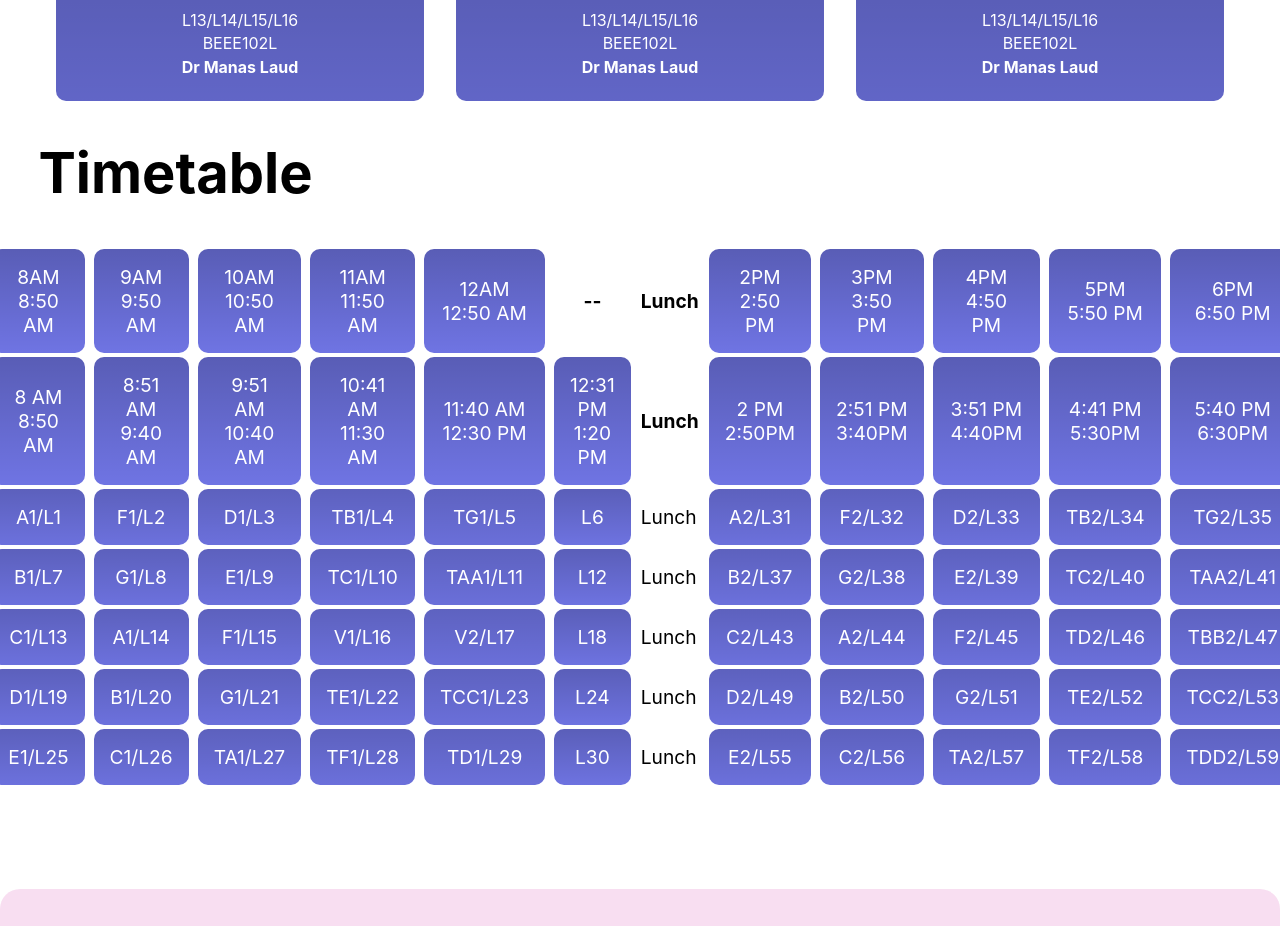
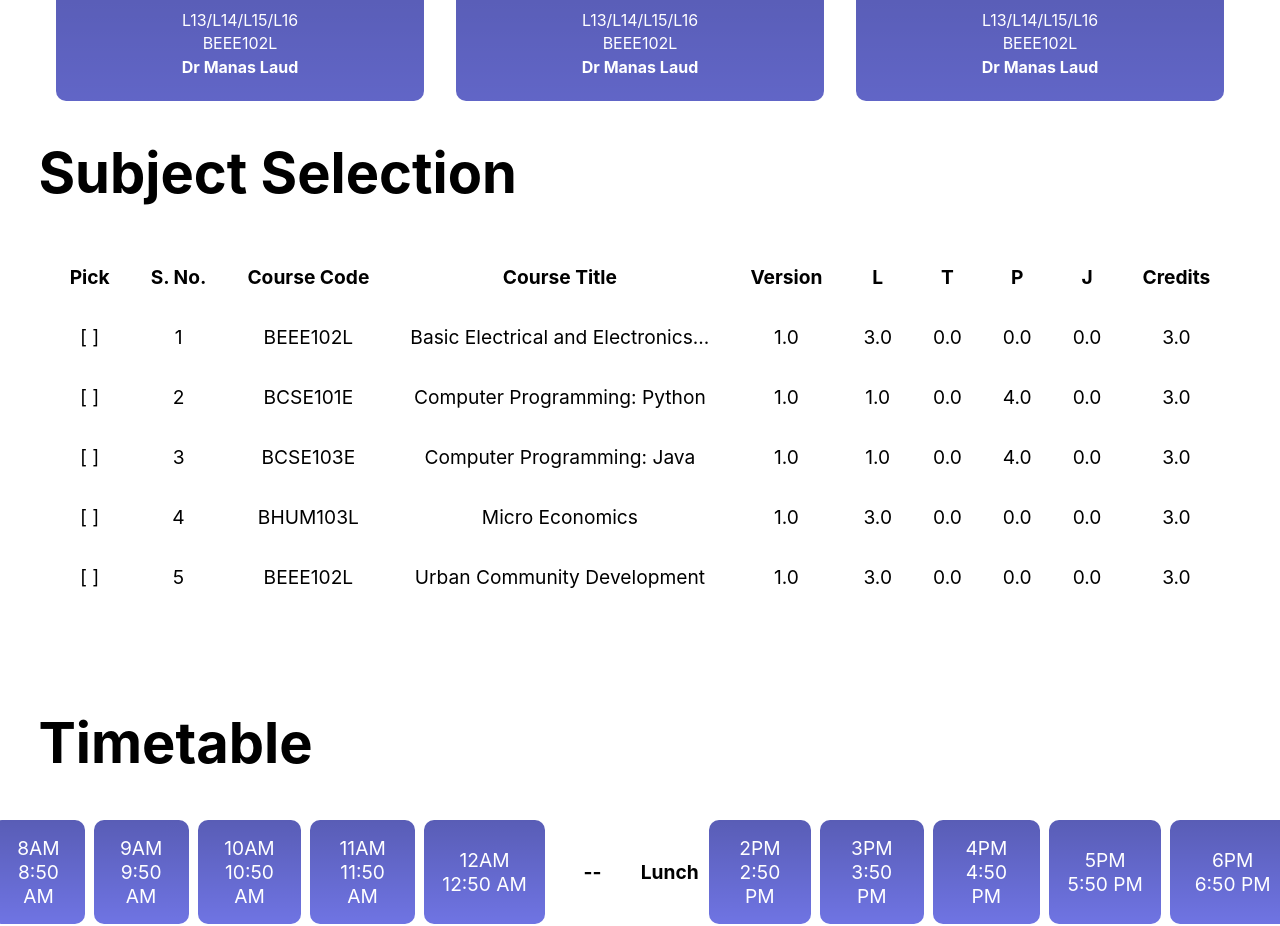
Before and after one commit to woaitsAryan/ffcsfrontend, a React (Create React App) app: page / in a window 1280 px wide. Shown: the part 2020-2946 px from the top of the page. Built offline with nearby package versions, Linux system fonts and the light colour scheme.

Commit message:
Subject Selection table added

```diff
--- /dev/null
+++ b/src/components/SubjectSelection.tsx
@@ -0,0 +1,91 @@
+import React, { useEffect, useState } from "react";
+import styles from "../css/subjectSelection.module.css";
+
+const SubjectSelection: React.FC = () => {
+  return (
+    <div className={styles.SubjectSelectionContainer}>
+      <table className={styles.SubjectSelection}>
+        <thead className={styles.head}>
+          <tr>
+            <th className={styles.tableHeadings}>Pick</th>
+            <th className={styles.tableHeadings}>S. No.</th>
+            <th className={styles.tableHeadings}>Course Code</th>
+            <th className={styles.tableHeadings}>Course Title</th>
+            <th className={styles.tableHeadings}>Version</th>
+            <th className={styles.tableHeadings}>L</th>
+            <th className={styles.tableHeadings}>T</th>
+            <th className={styles.tableHeadings}>P</th>
+            <th className={styles.tableHeadings}>J</th>
+            <th className={styles.tableHeadings}>Credits</th>
+          </tr>
+        </thead>
+        <tbody>
+          <tr>
+            <td className={styles.tableData}>[ ]</td>
+            <td className={styles.tableData}>1</td>
+            <td className={styles.tableData}>BEEE102L</td>
+            <td className={styles.tableData}>
+              Basic Electrical and Electronics...
+            </td>
+            <td className={styles.tableData}>1.0</td>
+            <td className={styles.tableData}>3.0</td>
+            <td className={styles.tableData}>0.0</td>
+            <td className={styles.tableData}>0.0</td>
+            <td className={styles.tableData}>0.0</td>
+            <td className={styles.tableData}>3.0</td>
+          </tr>
+          <tr>
+            <td className={styles.tableData}>[ ]</td>
+            <td className={styles.tableData}>2</td>
+            <td className={styles.tableData}>BCSE101E</td>
+            <td className={styles.tableData}>Computer Programming: Python</td>
+            <td className={styles.tableData}>1.0</td>
+            <td className={styles.tableData}>1.0</td>
+            <td className={styles.tableData}>0.0</td>
+            <td className={styles.tableData}>4.0</td>
+            <td className={styles.tableData}>0.0</td>
+            <td className={styles.tableData}>3.0</td>
+          </tr>
+          <tr>
+            <td className={styles.tableData}>[ ]</td>
+            <td className={styles.tableData}>3</td>
+            <td className={styles.tableData}>BCSE103E</td>
+            <td className={styles.tableData}>Computer Programming: Java</td>
+            <td className={styles.tableData}>1.0</td>
+            <td className={styles.tableData}>1.0</td>
+            <td className={styles.tableData}>0.0</td>
+            <td className={styles.tableData}>4.0</td>
+            <td className={styles.tableData}>0.0</td>
+            <td className={styles.tableData}>3.0</td>
+          </tr>
+          <tr>
+            <td className={styles.tableData}>[ ]</td>
+            <td className={styles.tableData}>4</td>
+            <td className={styles.tableData}>BHUM103L</td>
+            <td className={styles.tableData}>Micro Economics</td>
+            <td className={styles.tableData}>1.0</td>
+            <td className={styles.tableData}>3.0</td>
+            <td className={styles.tableData}>0.0</td>
+            <td className={styles.tableData}>0.0</td>
+            <td className={styles.tableData}>0.0</td>
+            <td className={styles.tableData}>3.0</td>
+          </tr>
+          <tr>
+            <td className={styles.tableData}>[ ]</td>
+            <td className={styles.tableData}>5</td>
+            <td className={styles.tableData}>BEEE102L</td>
+            <td className={styles.tableData}>Urban Community Development</td>
+            <td className={styles.tableData}>1.0</td>
+            <td className={styles.tableData}>3.0</td>
+            <td className={styles.tableData}>0.0</td>
+            <td className={styles.tableData}>0.0</td>
+            <td className={styles.tableData}>0.0</td>
+            <td className={styles.tableData}>3.0</td>
+          </tr>
+        </tbody>
+      </table>
+    </div>
+  );
+};
+
+export default SubjectSelection;
--- /dev/null
+++ b/src/css/subjectSelection.module.css
@@ -0,0 +1,32 @@
+.SubjectSelection {
+  border-spacing: 0.6rem 0.3rem;
+  font-size: 1.2rem;
+  /* display: table; */
+  justify-content: center;
+  align-items: center;
+}
+.tableHeadings {
+  background-size: cover;
+  background-position: center;
+  background-repeat: no-repeat;
+  font-weight: 700;
+  color: black;
+  padding: 1rem;
+  border-radius: 10px;
+}
+.tableData {
+  background-size: cover;
+  background-position: center;
+  background-repeat: no-repeat;
+  font-weight: 400;
+  color: black;
+  text-align: center;
+  padding: 1rem;
+  border-radius: 10px;
+}
+.SubjectSelectionContainer {
+  display: flex;
+  justify-content: center;
+  align-items: center;
+  margin-bottom: 100px;
+}
--- a/src/pages/landing.tsx
+++ b/src/pages/landing.tsx
@@ -1,17 +1,15 @@
-import React from 'react';
-import { useNavigate } from 'react-router-dom';
+import React from "react";
+import { useNavigate } from "react-router-dom";
 // import Navbar from '../components/Navbar';
-import Hero from '../components/Hero';
-import { ButtonProvider } from '../buttonContext';
-import Styles from '../css/landing.module.css'
-import CourseType from '../components/CourseType';
-import Slots from '../components/Slots';
-import Timetable from '../components/Timetable';
-import Footer from '../components/Footer';
-
+import Hero from "../components/Hero";
+import { ButtonProvider } from "../buttonContext";
+import Styles from "../css/landing.module.css";
+import CourseType from "../components/CourseType";
+import Slots from "../components/Slots";
+import Timetable from "../components/Timetable";
+import Footer from "../components/Footer";
+import SubjectSelection from "../components/SubjectSelection";
 const Landing = () => {
-
-
   return (
     <div>
       <div className={Styles.mainflexbox}>
@@ -24,13 +22,34 @@ const Landing = () => {
 
         <div className={`${Styles.courseTypeContainer} ${Styles.snapsInline}`}>
           {/* <div className={Styles.gradeint}></div> */}
-    <CourseType name='Discipline Core' imagePath='Flask Icon.svg'></CourseType>
-    <CourseType name='Open Elective' imagePath='Gear Icon.svg'></CourseType>
-    <CourseType name='Foundation Core' imagePath='Window Icon.svg'></CourseType>
-    <CourseType name='Discipline Elective' imagePath='Hammer Icon.svg'></CourseType>
-    <CourseType name='Discipline Linked Engineering Sciences' imagePath='Tools Icon.svg'></CourseType>
-    <CourseType name='Non Graded Core Requirement' imagePath='Guitar Icon.svg'></CourseType>
-    <CourseType name='Projects and Internship' imagePath='Shopping Basket.svg'></CourseType>
+          <CourseType
+            name="Discipline Core"
+            imagePath="Flask Icon.svg"
+          ></CourseType>
+          <CourseType
+            name="Open Elective"
+            imagePath="Gear Icon.svg"
+          ></CourseType>
+          <CourseType
+            name="Foundation Core"
+            imagePath="Window Icon.svg"
+          ></CourseType>
+          <CourseType
+            name="Discipline Elective"
+            imagePath="Hammer Icon.svg"
+          ></CourseType>
+          <CourseType
+            name="Discipline Linked Engineering Sciences"
+            imagePath="Tools Icon.svg"
+          ></CourseType>
+          <CourseType
+            name="Non Graded Core Requirement"
+            imagePath="Guitar Icon.svg"
+          ></CourseType>
+          <CourseType
+            name="Projects and Internship"
+            imagePath="Shopping Basket.svg"
+          ></CourseType>
         </div>
       </div>
       <p className={Styles.title}>Course Slots</p>
@@ -42,6 +61,8 @@ const Landing = () => {
         <Slots></Slots>
         <Slots></Slots>
       </div>
+      <p className={Styles.title}>Subject Selection</p>
+      <SubjectSelection></SubjectSelection>
       <p className={Styles.title}>Timetable</p>
       <Timetable></Timetable>
       <Footer></Footer>
```
Lines whose indentation alone changed are shown as unchanged.
